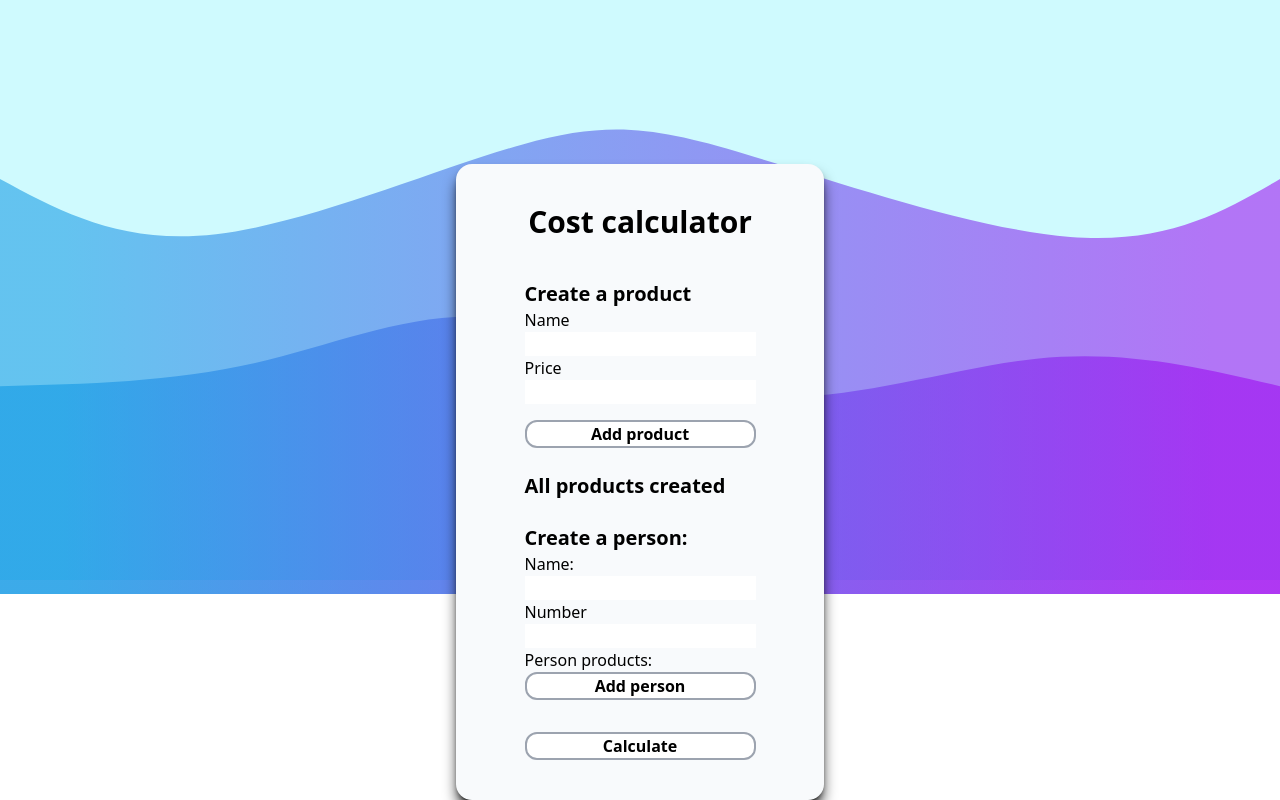
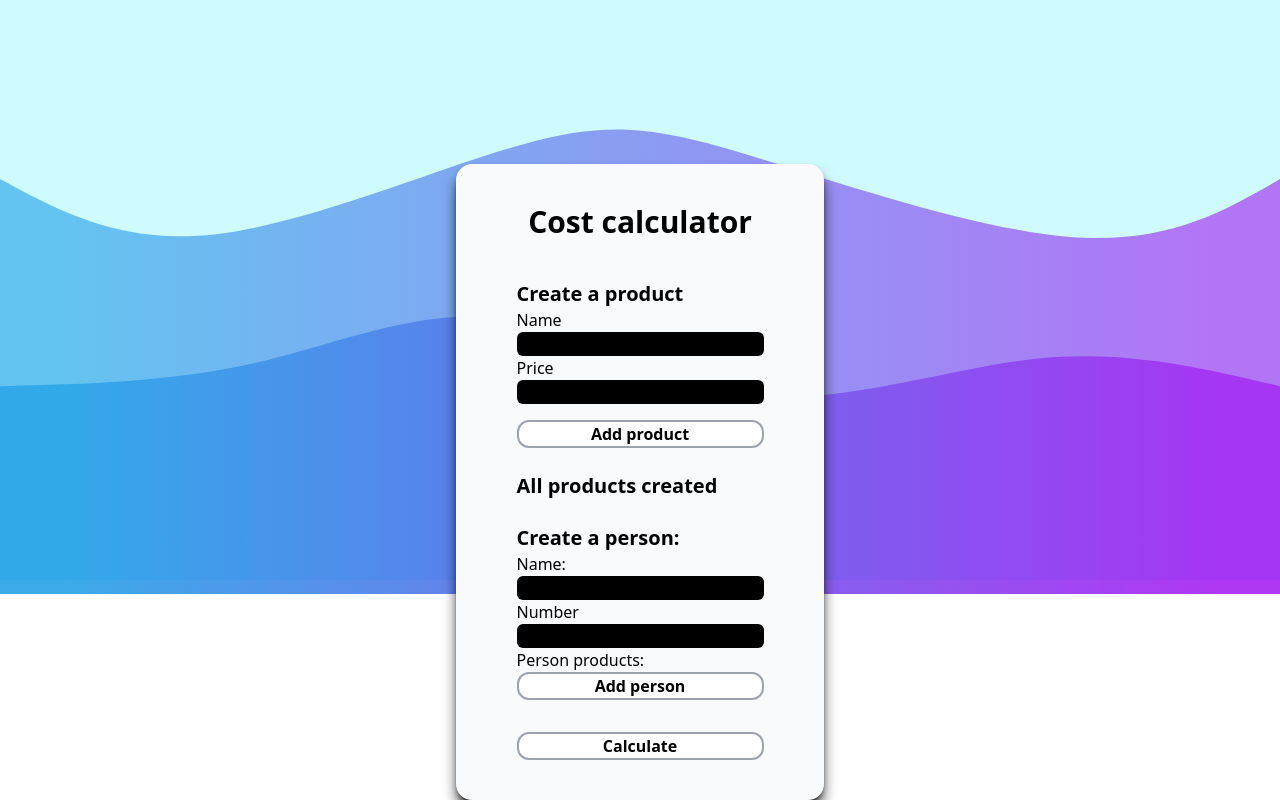
Before and after one commit to Tinincho/share-costs-app, an Angular app: page / in a window 1280 px wide. Shown: the part 220-1020 px from the top of the page. Built offline with nearby package versions, Linux system fonts and the light colour scheme.

Commit message:
dark inputs

```diff
--- a/src/app/components/cost-calculator/cost-calculator.component.html
+++ b/src/app/components/cost-calculator/cost-calculator.component.html
@@ -8,9 +8,9 @@
                 <div>
 
                     <p>Name</p>
-                    <input #getProductName minlength="4" pattern="[a-z]" required  type="text" />
+                    <input #getProductName minlength="4" pattern="[a-z]" required  type="text" class="px-2 bg-black rounded-md text-zinc-300" />
                     <p>Price</p>
-                    <input #getProductPrice min="1" type="number"  required type="number" />
+                    <input #getProductPrice min="1" type="number"  required type="number" class="px-2 bg-black rounded-md text-zinc-300" />
                 </div>
 
 
@@ -34,9 +34,9 @@
             <p class="text-xl font-semibold">Create a person:</p>
             <form onkeypress="check(e)">
                 <p>Name:</p>
-                <input #getPersonName minlength="1" pattern="[a-z]" type="text" />
+                <input #getPersonName minlength="1" pattern="[a-z]" type="text"  class="px-2 bg-black rounded-md text-zinc-300" />
                 <h3>Number</h3>
-                <input #getPersonNumber type="number"  min="1"   />
+                <input #getPersonNumber type="number"  min="1"   class="px-2 bg-black rounded-md text-zinc-300" />
 
                 <p>Person products:</p>
                 <div>
@@ -54,7 +54,7 @@
             </form>
         </div>
 
-        <div class="w-full  max-w-xl flex flex-col  ">
+        <div class="w-full  max-w-xl flex flex-col items-start  ">
             <div *ngFor="let person of personsList">
                 <div class="flex  items-center justify-center gap-2">
                     <span class="name  max-w-2xl">Name: {{ person.name }} </span>
```
